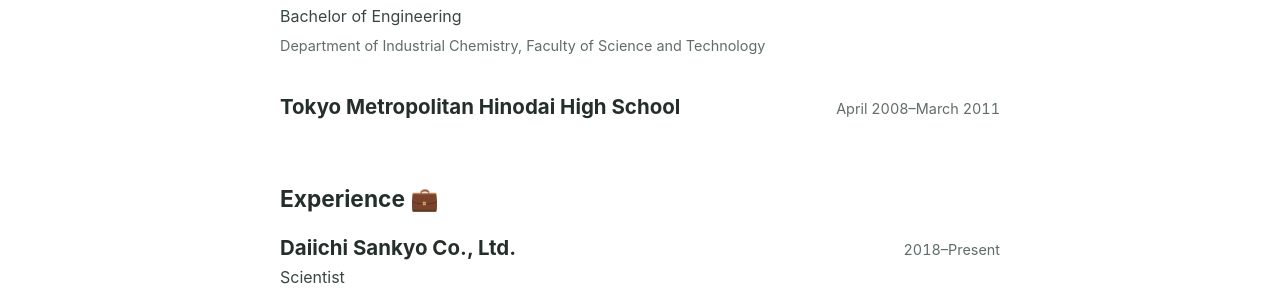
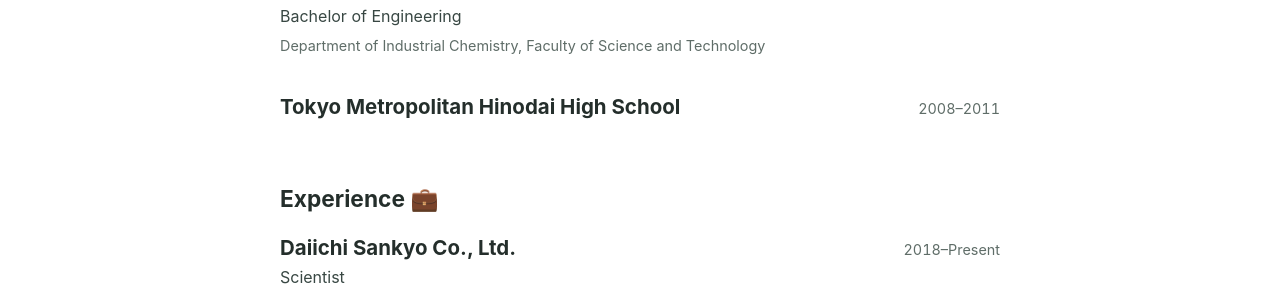
Before and after one commit to kanta-s/kanta-s.github.io, a Jekyll site: the page built from resume/index.html, in a window 1280 px wide and 900 px high, scrolled down 488 px. Shown: the part 160-453 px from the top of the window. Built offline with Jekyll 4.4.1, drawn with Linux system fonts in a browser that asks for light colours.

Commit message:
Simplify high school education dates to years

```diff
--- a/resume/index.html
+++ b/resume/index.html
@@ -40,7 +40,7 @@
       <article class="resume-entry">
         <header class="resume-entry-header">
           <h3>Tokyo Metropolitan Hinodai High School</h3>
-          <p class="resume-date">April 2008–March 2011</p>
+          <p class="resume-date">2008–2011</p>
         </header>
       </article>
     </div>
```
